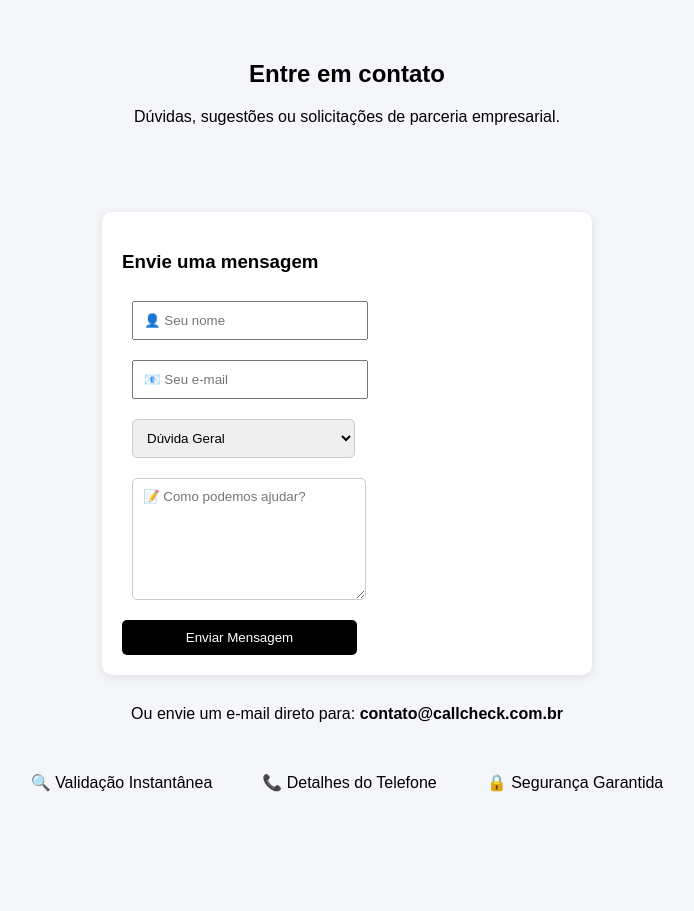
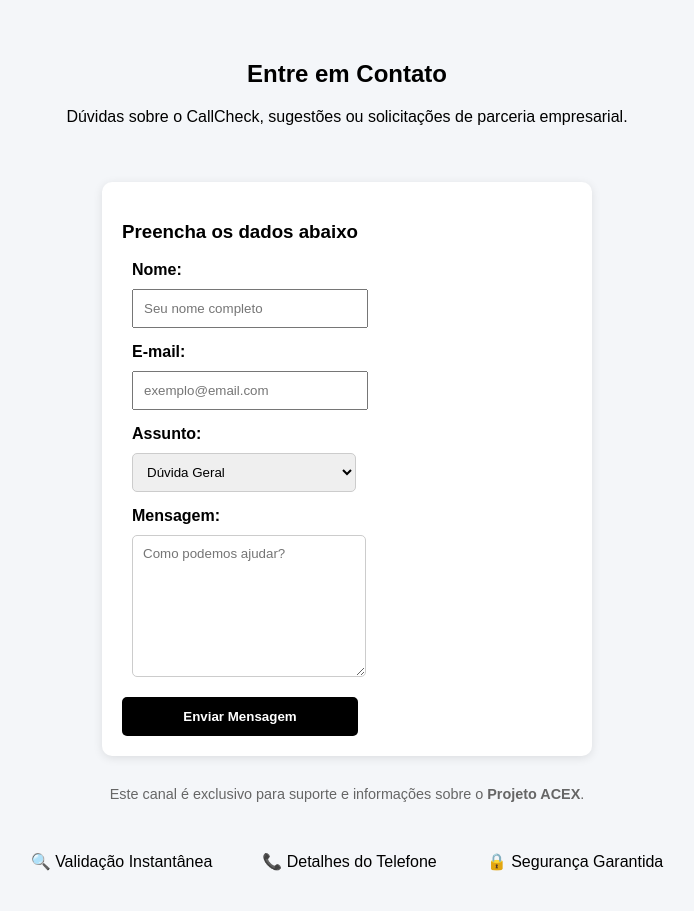
Before and after one commit to dealkis/CallCheck, a Flask app: page /contato in a window 1280 px wide. Shown: the part 64-975 px from the top of the page, without its empty margins (293-987 px from the left). Before the commit the page ends 856 px from the top, so only its background shows below. Run offline with Flask 3, Linux system fonts and the light colour scheme.

Commit message:
Update contato.html

```diff
--- a/templates/contato.html
+++ b/templates/contato.html
@@ -1,32 +1,56 @@
 {% extends "base.html" %}
 
 {% block content %}
+<!-- Seção de Título (Hero) -->
 <section class="hero">
-    <h1>Entre em contato</h1>
-    <p>Dúvidas, sugestões ou solicitações de parceria empresarial.</p>
+    {% if sucesso_envio %}
+        <!-- Banner de Confirmação: Só aparece após o retorno do Formspree -->
+        <div style="background: #d4edda; color: #155724; padding: 15px; border-radius: 8px; margin-bottom: 20px; border: 1px solid #c3e6cb; max-width: 500px; margin-left: auto; margin-right: auto;">
+            <strong>✔ Mensagem enviada com sucesso!</strong><br>
+            Obrigado pelo contato. Nossa equipe do projeto ACEX responderá em breve.
+        </div>
+    {% endif %}
+
+    <h1>Entre em Contato</h1>
+    <p>Dúvidas sobre o CallCheck, sugestões ou solicitações de parceria empresarial.</p>
 </section>
 
-<div class="resultado" style="flex-direction: column; width: 450px;">
+<!-- Formulário de Contato -->
+<div class="resultado" style="flex-direction: column; width: 450px; margin: 0 auto;">
     <div class="info">
-        <h3>Envie uma mensagem</h3>
+        <h3>Preencha os dados abaixo</h3>
+
         <form action="https://formspree.io/f/xdabeqgd" method="POST" class="form-box" style="display: flex; flex-direction: column; width: 100%;">
-            <input type="text" name="nome" placeholder="👤 Seu nome" required style="width: 90%;">
-            <input type="email" name="email" placeholder="📧 Seu e-mail" required style="width: 90%;">
 
-            <select name="assunto" style="padding: 10px; margin: 10px; width: 95%; border-radius: 5px; border: 1px solid #ccc;">
+            <input type="hidden" name="_next" value="https://seu-site.render.com/contato?enviado=true">
+
+            <input type="hidden" name="_subject" value="Nova mensagem: Projeto ACEX CallCheck">
+
+            <label for="nome" style="margin-left: 10px; font-weight: bold;">Nome:</label>
+            <input type="text" id="nome" name="nome" placeholder="Seu nome completo" required style="width: 90%; margin-bottom: 15px;">
+
+            <label for="email" style="margin-left: 10px; font-weight: bold;">E-mail:</label>
+            <input type="email" id="email" name="email" placeholder="exemplo@email.com" required style="width: 90%; margin-bottom: 15px;">
+
+            <label for="assunto" style="margin-left: 10px; font-weight: bold;">Assunto:</label>
+            <select name="assunto" style="padding: 10px; margin: 10px; width: 95%; border-radius: 5px; border: 1px solid #ccc; margin-bottom: 15px;">
                 <option value="duvida">Dúvida Geral</option>
                 <option value="parceria">Sou uma Empresa (Parceria)</option>
-                <option value="denuncia">Reportar erro de dados</option>
+                <option value="denuncia">Reportar número suspeito</option>
+                <option value="outro">Outros</option>
             </select>
 
-            <textarea name="mensagem" placeholder="📝 Como podemos ajudar?" style="padding: 10px; margin: 10px; width: 90%; height: 100px; border-radius: 5px; border: 1px solid #ccc; font-family: Arial;"></textarea>
+            <label for="mensagem" style="margin-left: 10px; font-weight: bold;">Mensagem:</label>
+            <textarea id="mensagem" name="mensagem" placeholder="Como podemos ajudar?" required style="padding: 10px; margin: 10px; width: 90%; height: 120px; border-radius: 5px; border: 1px solid #ccc; font-family: Arial; resize: vertical;"></textarea>
 
-            <button type="submit" style="background: #000; color: #fff; border: none; border-radius: 5px; margin-top: 10px;">Enviar Mensagem</button>
+            <button type="submit" style="background: #000; color: #fff; border: none; border-radius: 5px; padding: 12px; cursor: pointer; font-weight: bold; margin-top: 10px; transition: 0.3s;">
+                Enviar Mensagem
+            </button>
         </form>
     </div>
 </div>
 
-<div style="text-align: center; margin-top: 20px;">
-    <p>Ou envie um e-mail direto para: <strong>contato@callcheck.com.br</strong></p>
+<div style="text-align: center; margin-top: 30px; font-size: 0.9em; color: #666;">
+    <p>Este canal é exclusivo para suporte e informações sobre o <strong>Projeto ACEX</strong>.</p>
 </div>
 {% endblock %}
```
